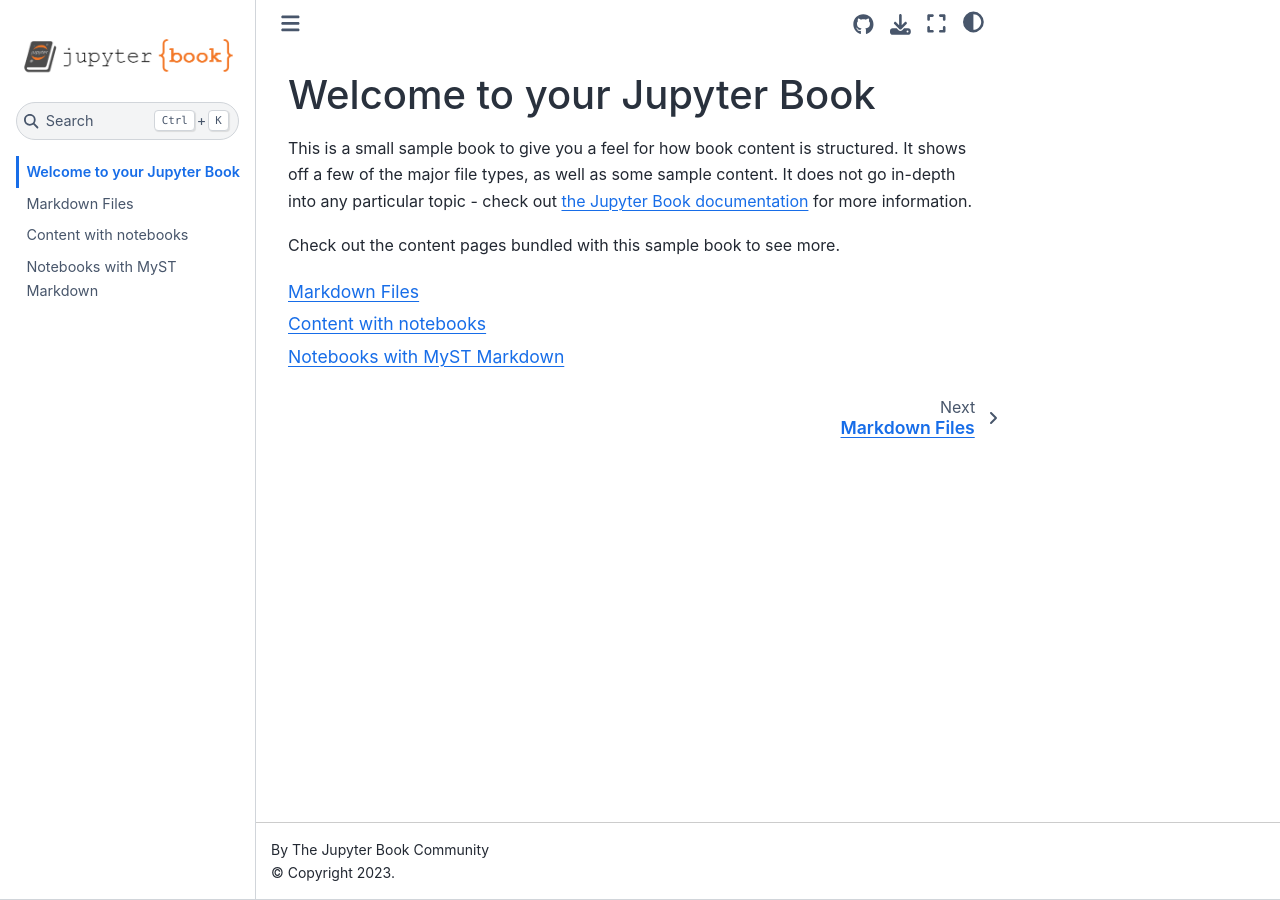
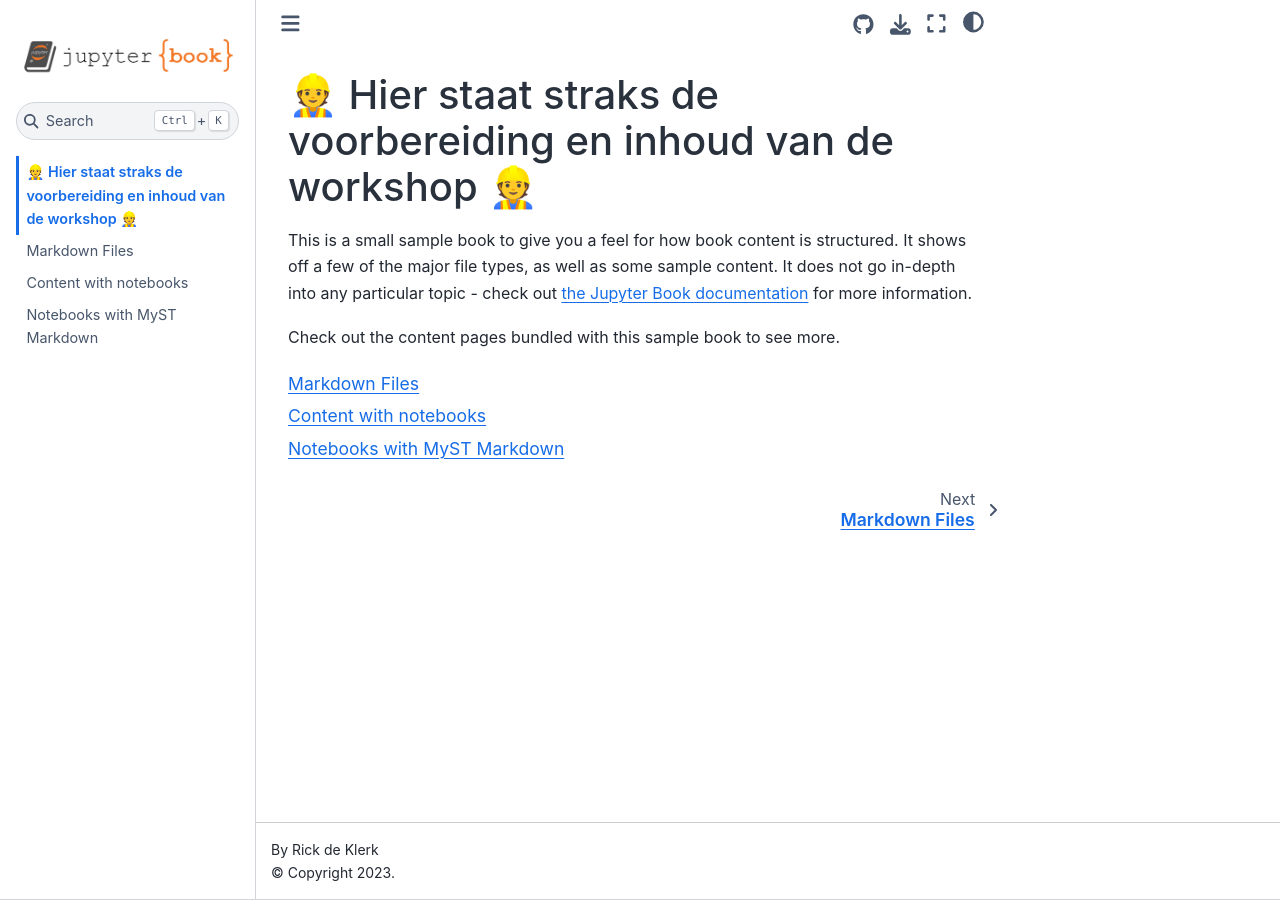
Before and after one commit to rickdkk/DCC-workshop, a Jupyter Book: the page built from README.md, in a window 1280 px wide. Built offline with Jupyter Book 1.0.4 settings and Sphinx 7.4.7 and the Sphinx Book theme 1.1.4, drawn with Linux system fonts in a browser that asks for light colours.

Commit message:
Added placeholder

```diff
--- a/README.md
+++ b/README.md
@@ -1,4 +1,4 @@
-# Welcome to your Jupyter Book
+# 👷 Hier staat straks de voorbereiding en inhoud van de workshop 👷
 
 This is a small sample book to give you a feel for how book content is
 structured.
--- a/_config.yml
+++ b/_config.yml
@@ -1,14 +1,14 @@
 # Book settings
 # Learn more at https://jupyterbook.org/customize/config.html
 
-title: My sample book
-author: The Jupyter Book Community
+title: DCC Workshop
+author: Rick de Klerk
 logo: logo.png
 
 # Force re-execution of notebooks on each build.
 # See https://jupyterbook.org/content/execute.html
 execute:
-  execute_notebooks: force
+  execute_notebooks: off
 
 # Define the name of the latex output file for PDF builds
 latex:
@@ -21,8 +21,8 @@
 
 # Information about where the book exists on the web
 repository:
-  url: https://github.com/executablebooks/jupyter-book  # Online location of your book
-  path_to_book: docs  # Optional path to your book, relative to the repository root
+  url: https://github.com/rickdkk/DCC-workshop  # Online location of your book
+#  path_to_book: docs  # Optional path to your book, relative to the repository root
   branch: main  # Which branch of the repository should be used when creating links (optional)
 
 # Add GitHub buttons to your book
```
Also changed, not shown: 1 other file.
